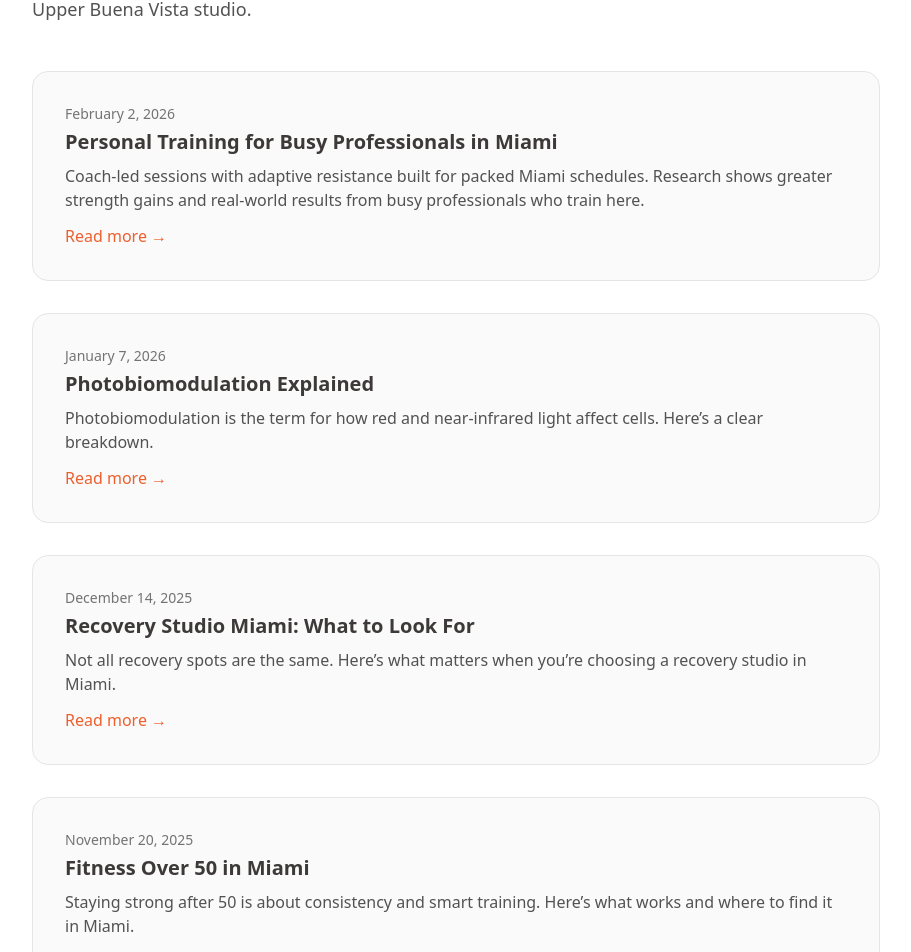
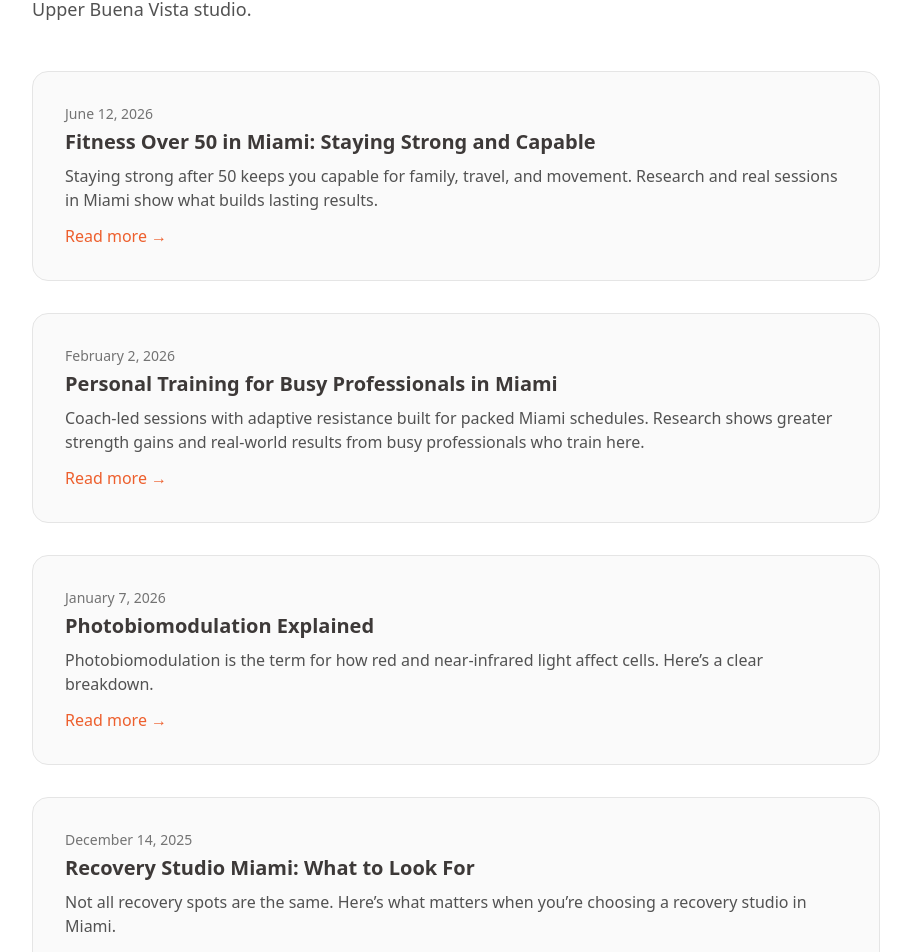
Before and after one commit to upliftedmethod/upliftedmethod-website, a Next.js app: page /blog in a window 1280 px wide. Shown: the part 218-1170 px from the top of the page, without its empty margins (184-1095 px from the left). Built offline with nearby package versions, Linux system fonts and the light colour scheme.

Commit message:
Update blog post metadata: Fitness Over 50 in Miami: Staying Strong and Capable

```diff
--- a/app/blog/posts.ts
+++ b/app/blog/posts.ts
@@ -126,10 +126,10 @@ export const posts: PostMeta[] = [
   },
   {
     slug: "fitness-over-50-miami",
-    title: "Fitness Over 50 in Miami",
-    description: "Fitness over 50 in Miami: strength, recovery, and staying capable. Personal training and modalities that fit older adults.",
-    date: "2025-11-20",
-    excerpt: "Staying strong after 50 is about consistency and smart training. Here’s what works and where to find it in Miami.",
+    title: "Fitness Over 50 in Miami: Staying Strong and Capable",
+    description: "Strength training for longevity, joint health, and independence after 50. How focused work supports daily capability for active adults in Miami.",
+    date: "2026-06-12",
+    excerpt: "Staying strong after 50 keeps you capable for family, travel, and movement. Research and real sessions in Miami show what builds lasting results.",
   },
   {
     slug: "recovery-studio-miami-what-to-look-for",
```
